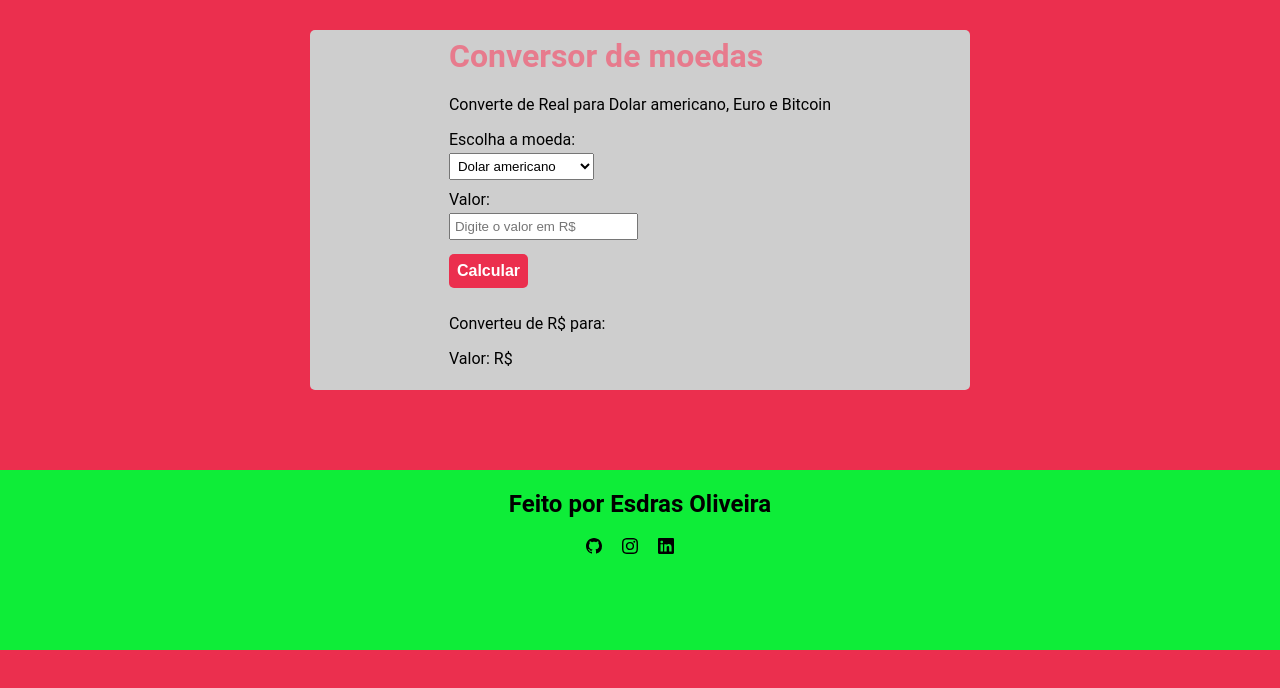
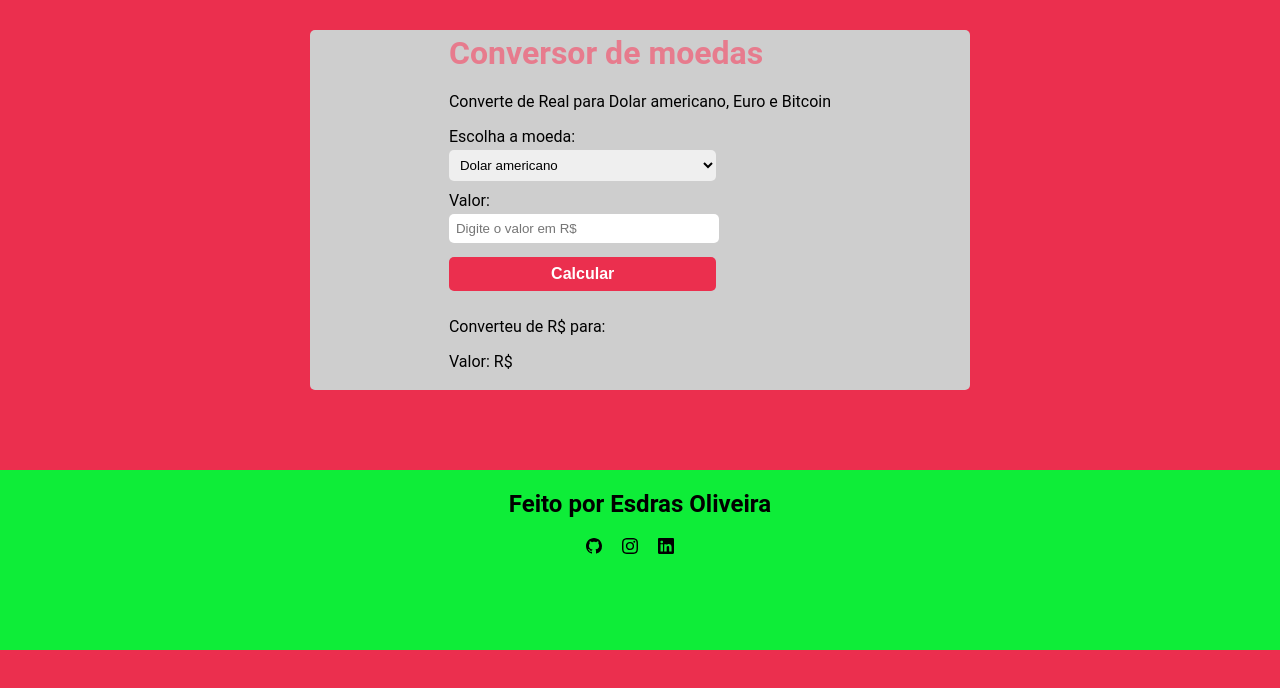
Before and after one commit to EsdrasOliver/conversor-moedas, a React (Vite) app: page / in a window 1280 px wide. Shown: the top 688 px of the page. Built offline with nearby package versions, Linux system fonts and the light colour scheme.

Commit message:
estilo finalizado

```diff
--- a/src/components/Form/index.css
+++ b/src/components/Form/index.css
@@ -1,7 +1,19 @@
 input, select {
     margin-bottom: 10px;
-    padding: 4px;
+    padding: 7px;
     margin-top: 4px;
+    width: 70%;
+    border-radius: 5px;
+    border: none;
+}
+
+input[type=number] {
+    width: 67%;
+    padding: 7px;
+}
+
+input:focus, select:focus {
+    outline-color: #f1778b;
 }
 
 input[type=submit] {
```
Also changed, not shown: src/components/Form/index.jsx (indentation only).
